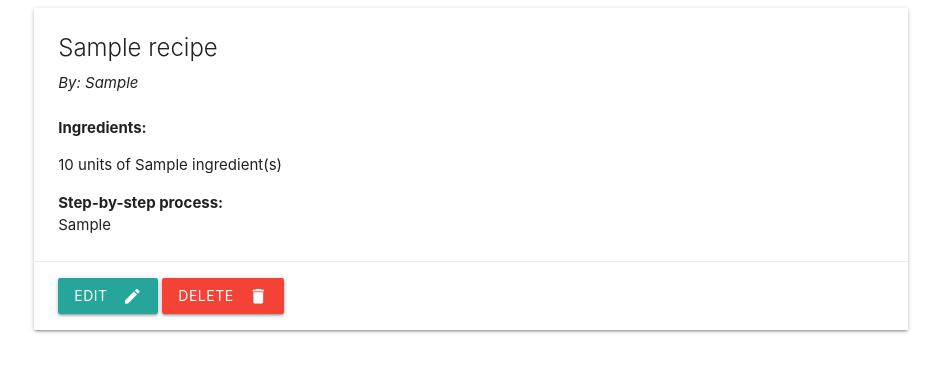
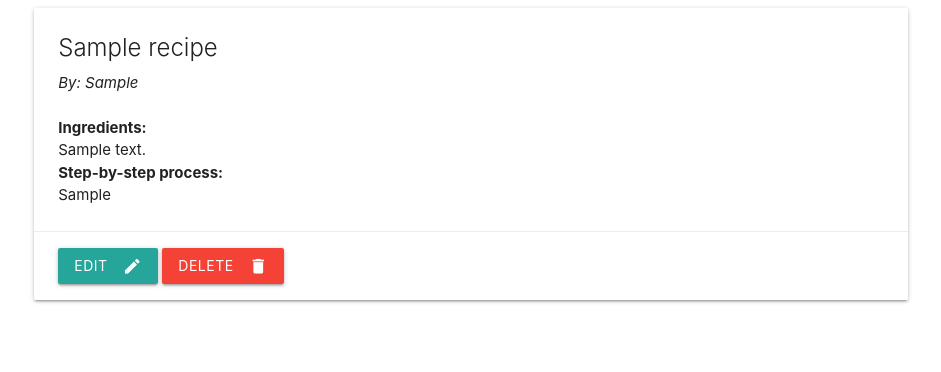
Before and after one commit to arkssheo/py-recipes, a Django app: page /apps/recipe-tracker/1/ in a window 1280 px wide. Shown: the part 100-472 px from the top of the page, without its empty margins (169-1110 px from the left). Run offline with Django 3.2, Linux system fonts and the light colour scheme; tables that the repository leaves empty hold one stand-in row (values such as "Sample post").

Commit message:
added ing as text for now

```diff
--- a/pyrecipes/recipes/forms.py
+++ b/pyrecipes/recipes/forms.py
@@ -4,4 +4,4 @@ from .models import Recipe
 class RecipeForm(ModelForm):
 	class Meta:
 		model = Recipe
-		fields = ['title', 'submitted_by', 'process']
+		fields = ['title', 'submitted_by', 'ingredient_text', 'process']
--- a/pyrecipes/recipes/models.py
+++ b/pyrecipes/recipes/models.py
@@ -5,6 +5,7 @@ class Recipe(models.Model):
 	title = models.CharField(max_length=100)
 	submitted_by = models.CharField(max_length=200)
 	process = models.TextField('step-by-Step process', max_length=9000)
+	ingredient_text = models.TextField('ingredients', max_length=2000, default='')
 
 	def __str__(self):
 		return f"'{self.title}', by {self.submitted_by}"
--- a/pyrecipes/recipes/templates/recipes/recipe_detail.html
+++ b/pyrecipes/recipes/templates/recipes/recipe_detail.html
@@ -14,11 +14,12 @@
 	    	<span class="card-title">{{ object.title }}</span>
 	      	<p><em>By: {{ object.submitted_by }}</em></p><br>
 			<p><b>Ingredients:</b></p>
-			<ul>
+			<!-- <ul>
 				{% for ingredient in object.ingredient_set.all %}
 					<li>{{ ingredient }}</li>
 				{% endfor %}
-			</ul>
+			</ul> -->
+			<p>{{ object.ingredient_text }}</p>
 			<p><b>Step-by-step process:</b></p>
 			<p>{{ object.process }}</p>
 
--- a/pyrecipes/recipes/views.py
+++ b/pyrecipes/recipes/views.py
@@ -19,14 +19,14 @@ class RecipeDetail(DetailView):
 
 class RecipeCreate(CreateView):
 	model = Recipe
-	fields = ['title', 'submitted_by', 'process']
+	fields = ['title', 'submitted_by', 'ingredient_text', 'process']
 
 	def get_success_url(self):
 		return reverse('recipes:index')
 
 class RecipeUpdate(UpdateView):
 	model = Recipe
-	fields = ['title', 'submitted_by', 'process']
+	fields = ['title', 'submitted_by', 'ingredient_text', 'process']
 
 	def get_success_url(self):
 		return reverse_lazy('recipes:index')
```
Also changed, not shown: pyrecipes/recipes/migrations/0003_auto_20191225_0618.py (added).
